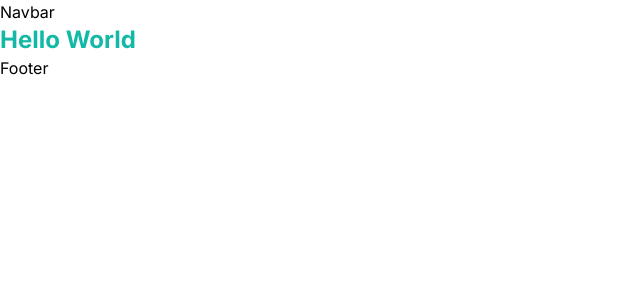
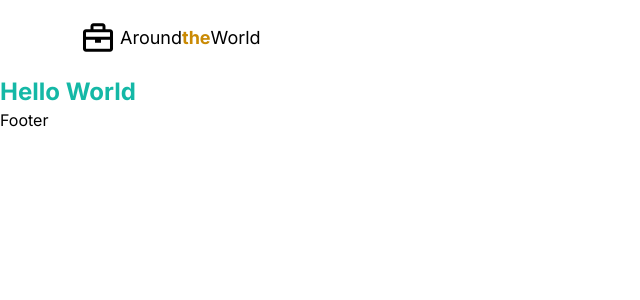
Before and after one commit to goldipl/travel-website, a Next.js app: page / in a window 1280 px wide. Shown: the top 300 px of the page, without its empty margins (0-640 px from the left). Built offline with nearby package versions, Linux system fonts and the light colour scheme.

Commit message:
add some navbar structure & box icons

```diff
--- a/app/globals.css
+++ b/app/globals.css
@@ -1,4 +1,5 @@
 @import url('https://fonts.googleapis.com/css2?family=Inter:wght@400;500;600;700;800&display=swap');
+@import url('https://unpkg.com/boxicons@2.1.4/css/boxicons.min.css');
 
 @tailwind base;
 @tailwind components;
--- a/components/Navbar.tsx
+++ b/components/Navbar.tsx
@@ -1,8 +1,17 @@
+import Link from 'next/link'
 import React from 'react'
 
 const Navbar = () => {
   return (
-    <div>Navbar</div>
+    <nav className='flexBetween max-container padding-container relative z-30 py-5'>
+        <Link href="/" className='flex items-center'>
+            <i className='bx bx-briefcase bx-md'></i>
+            <p className='ml-1 text-lg'>Around<span className='font-bold text-yellow-600'>the</span>World</p>
+        </Link>
+        <ul className='hidden h-full gap-12 lg:flex'>
+
+        </ul>
+    </nav>
   )
 }
 
```
